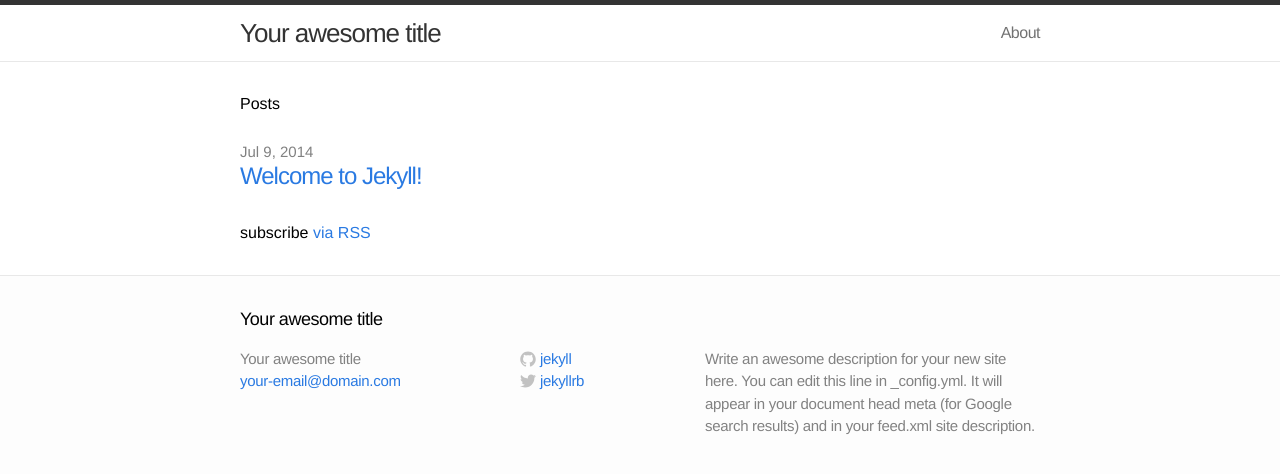
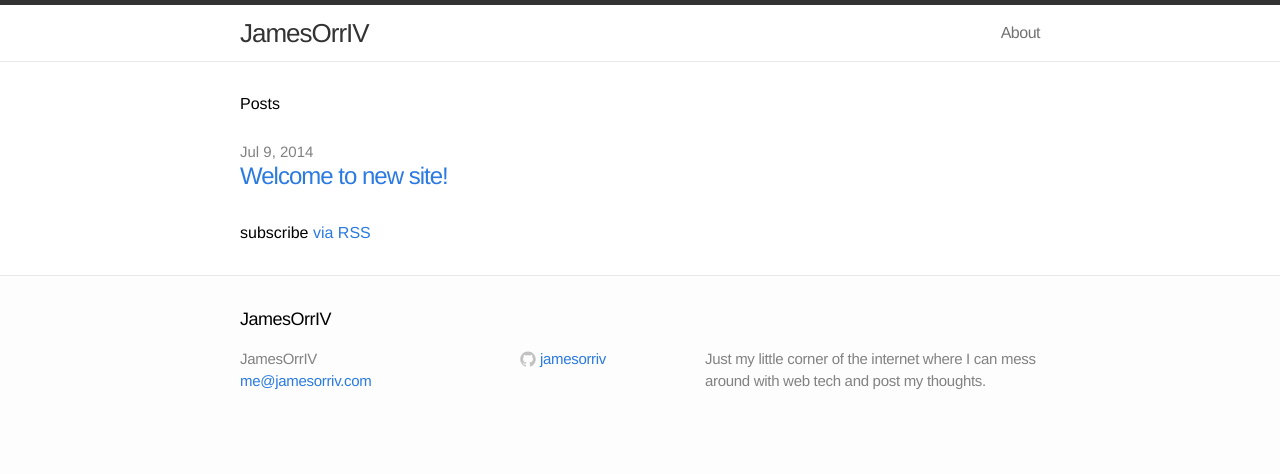
Before and after one commit to jamesorriv/jamesorriv.github.io, a Jekyll site: the page built from index.html, in a window 1280 px wide. Shown: the top 474 px of the page. Built offline with Jekyll 4.4.1, drawn with Linux system fonts in a browser that asks for light colours.

Commit message:
Configure the site somewhat and add a first post.

```diff
--- a/_config.yml
+++ b/_config.yml
@@ -1,11 +1,12 @@
 # Site settings
-title: Your awesome title
-email: your-email@domain.com
-description: "Write an awesome description for your new site here. You can edit this line in _config.yml. It will appear in your document head meta (for Google search results) and in your feed.xml site description."
+title: JamesOrrIV
+email: me@jamesorriv.com
+description: "Just my little corner of the internet where I can mess around with web tech and post my thoughts."
 baseurl: ""
-url: "http://yourdomain.com"
-twitter_username: jekyllrb
-github_username:  jekyll
+url: "http://jamesorriv.com"
+github_username:  jamesorriv
+
+TZ: America/Los_Angeles
 
 # Build settings
 markdown: kramdown
```
Also changed, not shown: _posts/2014-07-09-new-site.markdown (added, +18 -0 lines), _posts/2014-07-09-welcome-to-jekyll.markdown (deleted, +0 -24 lines).
